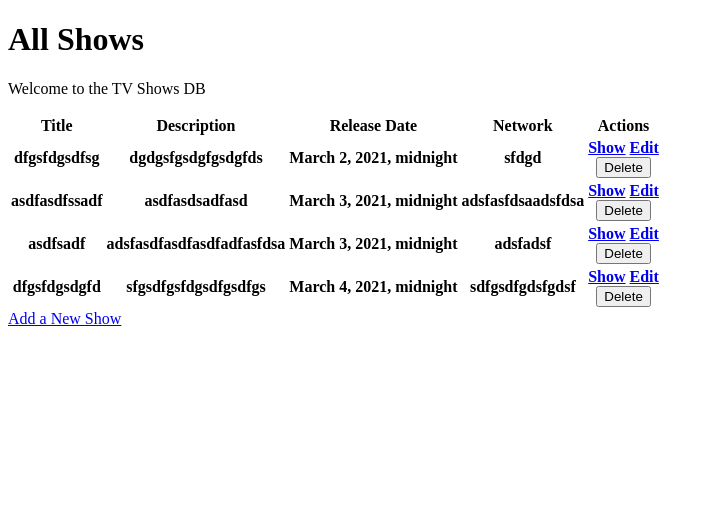
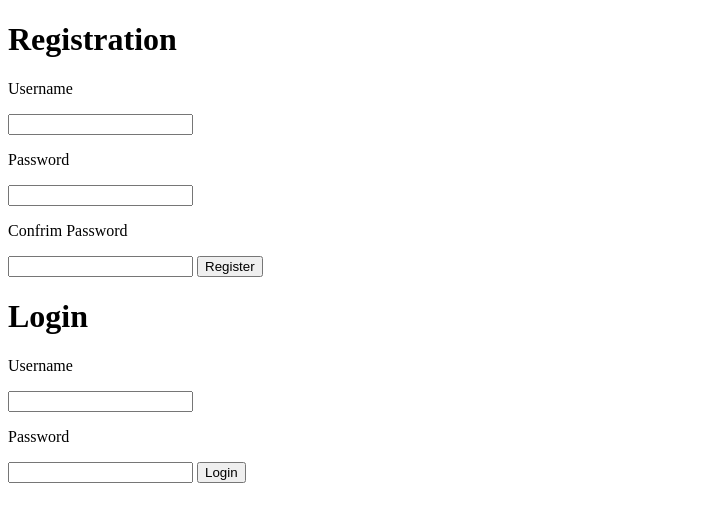
Before and after one commit to drivendragon/tv_show_project, a Django app: page / in a window 1280 px wide. Shown: the top 522 px of the page, without its empty margins (0-714 px from the left). Run offline with Django 3.2, Linux system fonts and the light colour scheme; data comes from the database, SQL or seed files in the repository; both versions use the stored data as it was after the commit; lists and menus that the app fills with data are empty.

Commit message:
login and register added

```diff
--- a/tv_show_app/models.py
+++ b/tv_show_app/models.py
@@ -20,3 +20,27 @@
     created_at = models.DateTimeField(auto_now_add=True)
     updated_at = models.DateTimeField(auto_now=True)
     objects = ShowManager()
+
+
+class UserManager(models.Manager):
+    def register_validator(self, postData):
+        errors = {}
+        if len(postData['username']) < 2:
+            errors['username'] = "Username must be at least 2 characters"
+        if len(postData['password']) < 8:
+            errors['username'] = "Password must be at least 8 characters"
+        if not postData['password'] == postData['confirm_password']:
+            errors['confirm_pw'] = "Passwords must match"
+        return errors
+
+class User(models.Model):
+    username = models.CharField(max_length=45)
+    password = models.CharField(max_length=120)
+    created_at = models.DateTimeField(auto_now_add=True)
+    updated_at = models.DateTimeField(auto_now=True)
+    objects = UserManager()
+
+        #EMAIL_REGEX = re.compile(r'^[a-zA-Z0-9.+_-]+@[a-zA-Z0-9._-]+\.[a-zA-Z]+$')
+        #if not EMAIL_REGEX.match(postData['email']):    # test whether a field matches the pattern
+        #    errors['email'] = ("Invalid email address!")
+        #return errors
--- a/tv_show_app/templates/index.html
+++ b/tv_show_app/templates/index.html
@@ -15,7 +15,7 @@
             </ul>
         {% endif %}
         <h1>All Shows</h1>
-        <p>Welcome to the TV Shows DB</p>
+        <p>Welcome {{user.username}} to the TV Shows DB</p>
         <table style="width:100">
             <tr>
                 <th>Title</th>
@@ -42,5 +42,6 @@
             {% endfor %}
         </table>
         <a href="/shows/new">Add a New Show</a>
+        <a href="logout"><Logout>Logout</a>
     </body>
 </html>
--- /dev/null
+++ b/tv_show_app/templates/log_and_reg.html
@@ -0,0 +1,37 @@
+<!DOCTYPE html>
+<html lang="en">
+    <head>
+        <meta charset="utf-8">
+        <title>Login and Registration</title>
+        {% load static %}
+        <link rel="stylesheet" href="{% static 'css/style.css' %}">
+    </head>
+    <body>
+          {% if messages %}
+            <ul class="messages">
+            {% for message in messages %}
+                <li {% if message.tags %} class="{{ message.tags }}"{% endif %}>{{ message }}</li>
+            {% endfor %}
+            </ul>
+        {% endif %}
+        <div class ="page">
+            <h1>Registration</h1>
+            <form action="/register" method="POST">
+                {% csrf_token %}
+                <p>Username</p><input type="text" name="username">
+                <p>Password</p><input type="text" name="password">
+                <p>Confrim Password</p><input type="text" name="confirm_password">
+                <button type="submit">Register</button>
+            </form>
+        </div>
+        <div class ="page">
+            <h1>Login</h1>
+            <form action="/login" method="POST">
+                {% csrf_token %}
+                <p>Username</p><input type="text" name="username">
+                <p>Password</p><input type="text" name="password">
+                <button type="submit">Login</button>
+            </form>
+        </div>
+    </body>
+</html>
--- a/tv_show_app/urls.py
+++ b/tv_show_app/urls.py
@@ -2,12 +2,16 @@
 from . import views
 
 urlpatterns = [
-    path('', views.shows),
-    path('shows', views.shows),
-    path('shows/<int:id>', views.get_show),
-    path('shows/<int:id>/delete', views.delete),
-    path('shows/new', views.new_show),
-    path('shows/create', views.create),
-    path('shows/<int:id>/edit', views.show_edit),
-    path('shows/<int:id>/update', views.update),
+    path('', views.log_and_reg), #This is the initial page and also displays after clicking Delete button
+    path('register', views.register),
+    path('logout', views.logout),
+    path('login', views.login),
+    #path('login', views.login),
+    path('shows', views.shows),#This displays after clicking the GO BACK link
+    path('shows/<int:id>', views.get_show), #This applies when hitting the Show link on the main page
+    path('shows/<int:id>/delete', views.delete), #This applies when hitting Delete button on the main page
+    path('shows/new', views.new_show), #This applies when hitting Add a New Show link on the main page
+    path('shows/create', views.create), #This applies when hitting create button on the Add a New Show page
+    path('shows/<int:id>/edit', views.show_edit), #This applies when hitting edit button on the main page
+    path('shows/<int:id>/update', views.update),  #This applies when hitting submit button on the edit page
 ]
--- a/tv_show_app/views.py
+++ b/tv_show_app/views.py
@@ -1,11 +1,51 @@
 from django.shortcuts import render, HttpResponse, redirect
-from .models import Shows
+from .models import Shows, User
 from django.contrib import messages
+import bcrypt
+
+def log_and_reg(request):
+  return render(request, "log_and_reg.html")
+
+def register(request):
+  if request.method == "POST":
+    errors = User.objects.register_validator(request.POST)
+    if len(errors) > 0:
+      for key, value in errors.items():
+        messages.error(request, value)
+    else:
+      password = request.POST['password']
+      pw_hash = bcrypt.hashpw(password.encode(), bcrypt.gensalt()).decode()
+      user = User.objects.create(username=request.POST['username'], password=pw_hash)
+      request.session['user_id'] = user.id
+      return redirect("/shows")
+  return redirect("/")
+
+def login(request):
+  if request.method == "POST":
+      user = User.objects.filter(username=request.POST['username'])
+      if user:
+        logged_user = user[0]
+        if bcrypt.checkpw(request.POST['password'].encode(), logged_user.password.encode()):
+          request.session['user_id'] = logged_user.id
+          messages.success(request, "Successfully logged in")
+          return redirect("/shows")
+        messages.error(request, "Password does not match")
+      else:
+        messages.error(request, "Username does not exist")
+
+  return redirect("/")
 
 
+def logout(request):
+  request.session.flush()
+  return redirect("/")
+
 def shows(request):
+  if not 'user_id' in request.session:
+    return redirect("/")
   context = {
-    "shows": Shows.objects.all()
+    "shows": Shows.objects.all(),
+    "user": User.objects.get(id=request.session['user_id'])
   }
   return render(request, "index.html", context)
 
@@ -16,17 +56,10 @@
   }
   return render(request, "show.html", context)
 
-def new_show(request):
+def new_show(request): #applies when hitting Add a New Show link on the main page
   return render(request, "new_show.html")
 
-#def create(request):
-#  if request.method == "POST":
-##    newly_created_show = Shows(title=request.POST['title'], network=request.POST['network'], description=request.POST['description'], releaseDate=request.POST['releaseDate'])
-#    newly_created_show.save()
-#    return redirect(f"/shows/{newly_created_show.id}")
-#  return redirect("/shows")
-
-def create(request):
+def create(request):   #applies at CREATE button on the Add Show Page
   if request.method == "POST":
     errors = Shows.objects.basic_validator(request.POST)
     if len(errors) > 0:
@@ -39,19 +72,19 @@
     return redirect(f"/shows/{newly_created_show.id}")
   return redirect("/shows")
 
-def delete(request,id):
+def delete(request,id):  #applies when hitting Delete button on the main page
   if request.method =="POST":
     shows = Shows.objects.get(id=id)
     shows.delete()
   return redirect("/")
 
-def show_edit(request,id):
+def show_edit(request,id):  #applies when hitting edit button on the main page
   context = {
     "shows": Shows.objects.get(id=id)
     }
   return render(request, "edit_show.html", context)
 
-def update(request,id):
+def update(request,id): #applies when hitting submit button on the edit page
   if request.method=="POST":
     errors = Shows.objects.basic_validator(request.POST)
     if len(errors) > 0:
```
Also changed, not shown: db.sqlite3, tv_show_app/migrations/0004_user.py (added).
